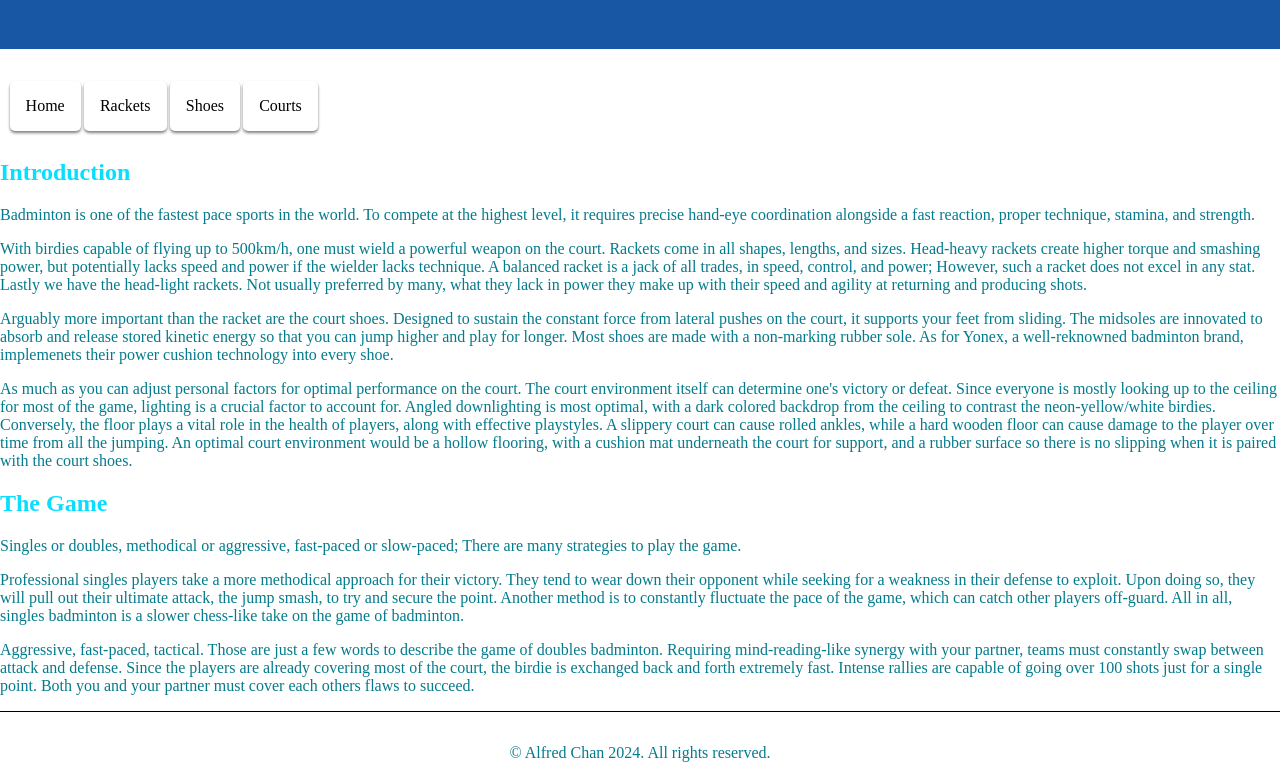
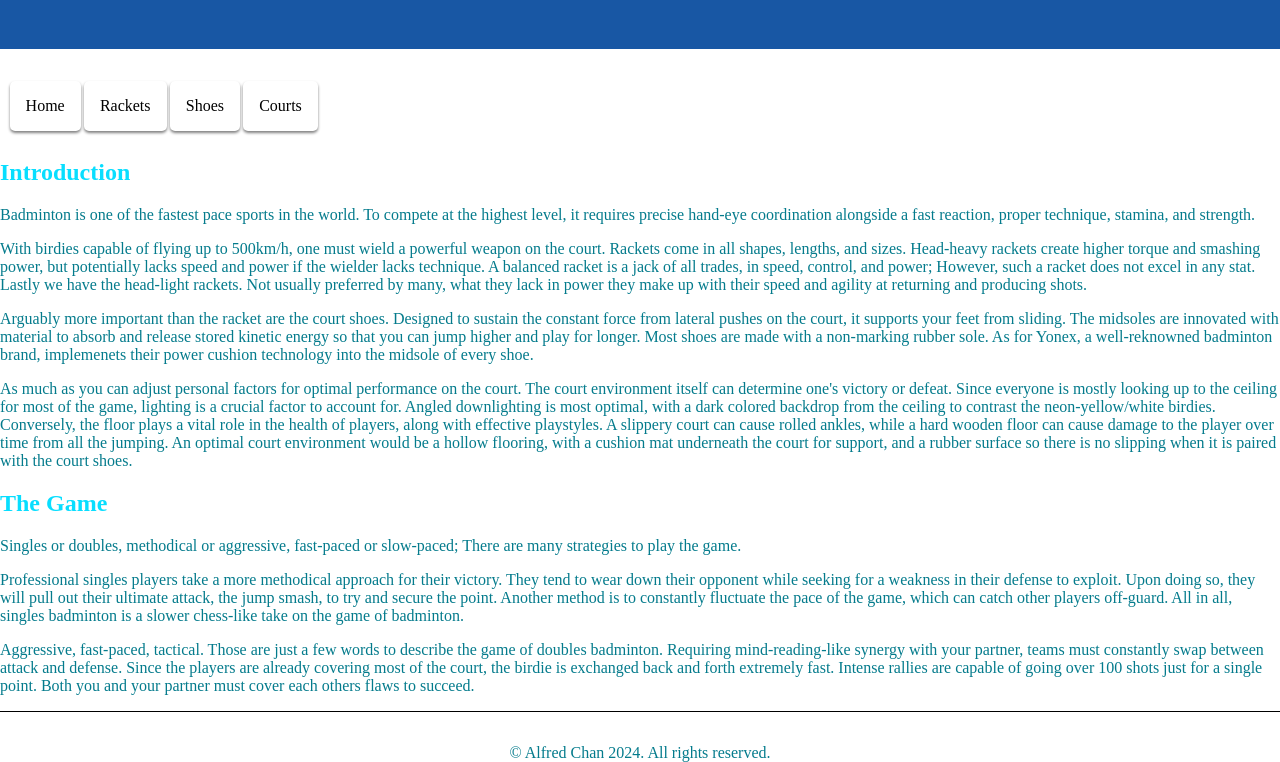
Before and after one commit to AlfredChan919/acit1620-lab4fixed, a plain HTML site: page index.html in a window 1280 px wide. Shown: the part 127-889 px from the top of the page. Drawn offline with Linux system fonts and the light colour scheme.

Commit message:
fixed css error

```diff
--- a/index.html
+++ b/index.html
@@ -23,7 +23,7 @@
                 <h2>Introduction</h2>
                 <p>Badminton is one of the fastest pace sports in the world. To compete at the highest level, it requires precise hand-eye coordination alongside a fast reaction, proper technique, stamina, and strength.</p>
                 <p>With birdies capable of flying up to 500km/h, one must wield a powerful weapon on the court. Rackets come in all shapes, lengths, and sizes. Head-heavy rackets create higher torque and smashing power, but potentially lacks speed and power if the wielder lacks technique. A balanced racket is a jack of all trades, in speed, control, and power; However, such a racket does not excel in any stat. Lastly we have the head-light rackets. Not usually preferred by many, what they lack in power they make up with their speed and agility at returning and producing shots.</p>
-                <p>Arguably more important than the racket are the court shoes. Designed to sustain the constant force from lateral pushes on the court, it supports your feet from sliding. The midsoles are innovated to absorb and release stored kinetic energy so that you can jump higher and play for longer. Most shoes are made with a non-marking rubber sole. As for Yonex, a well-reknowned badminton brand, implemenets their power cushion technology into every shoe.</p>
+                <p>Arguably more important than the racket are the court shoes. Designed to sustain the constant force from lateral pushes on the court, it supports your feet from sliding. The midsoles are innovated with material to absorb and release stored kinetic energy so that you can jump higher and play for longer. Most shoes are made with a non-marking rubber sole. As for Yonex, a well-reknowned badminton brand, implemenets their power cushion technology into the midsole of every shoe.</p>
                 <p>As much as you can adjust personal factors for optimal performance on the court. The court environment itself can determine one's victory or defeat. Since everyone is mostly looking up to the ceiling for most of the game, lighting is a crucial factor to account for. Angled downlighting is most optimal, with a dark colored backdrop from the ceiling to contrast the neon-yellow/white birdies. Conversely, the floor plays a vital role in the health of players, along with effective playstyles. A slippery court can cause rolled ankles, while a hard wooden floor can cause damage to the player over time from all the jumping. An optimal court environment would be a hollow flooring, with a cushion mat underneath the court for support, and a rubber surface so there is no slipping when it is paired with the court shoes.</p>
         </div>
         <div class="content">
--- a/styles.css
+++ b/styles.css
@@ -56,7 +56,6 @@ footer{
     padding-top:1rem;
     border-top:1px solid black;
     border-collapse: collapse;
-    display:static;
 }
 .navItems:hover{
     background-color:var(--shadeone);
```
